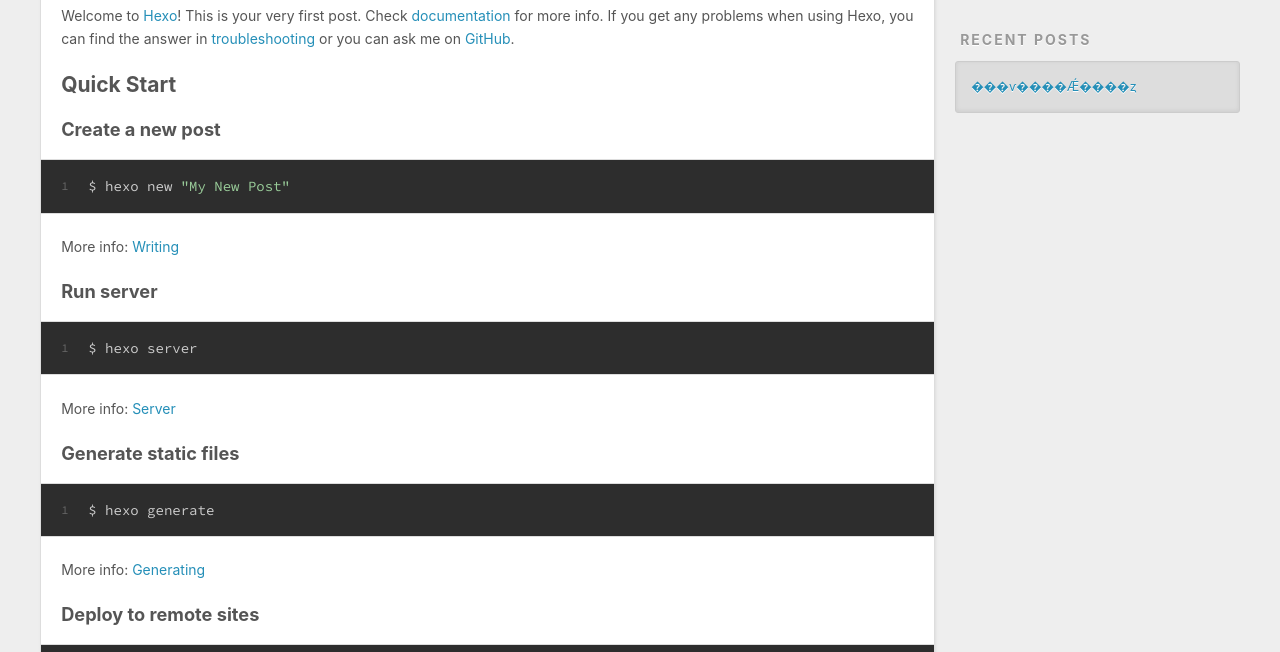
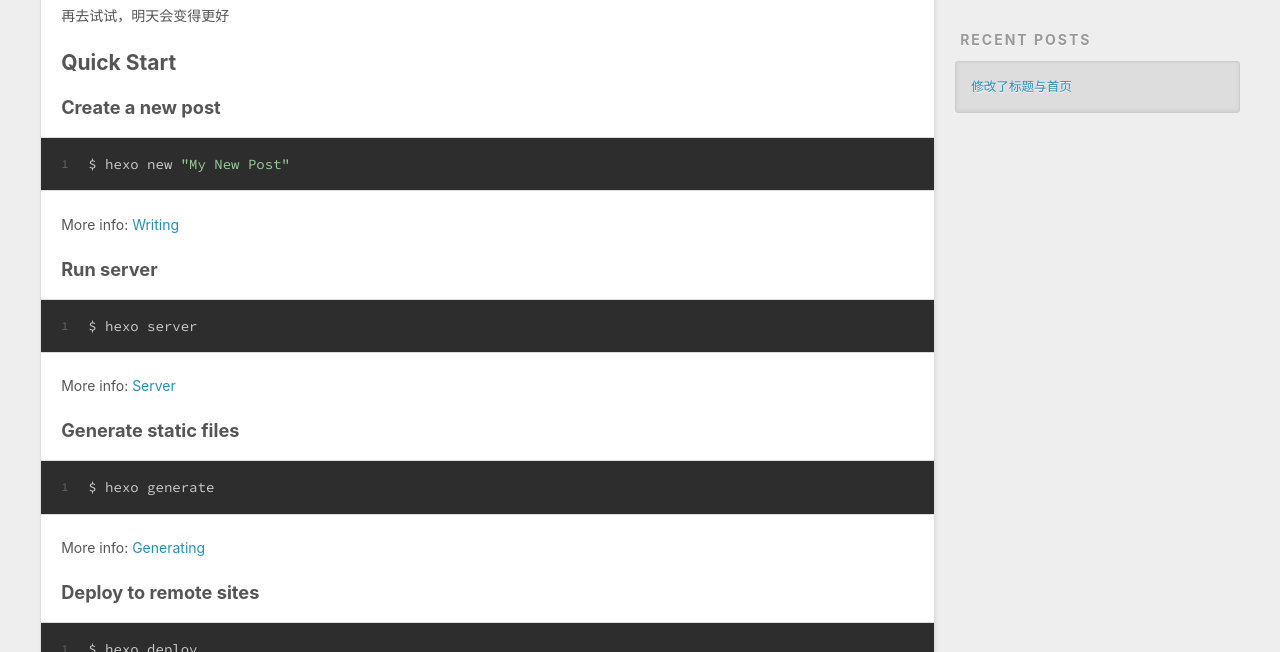
Before and after one commit to BustJustice/BustJustice.github.io, a plain HTML site: page index.html in a window 1280 px wide. Shown: the part 448-1100 px from the top of the page. Drawn offline with nearby package versions, Linux system fonts and the light colour scheme.

Commit message:
Site updated: 2019-07-18 22:06:39

```diff
--- a/index.html
+++ b/index.html
@@ -14,7 +14,6 @@
     <meta property="og:locale" content="default">
     <meta name="twitter:card" content="summary">
     <meta name="twitter:title" content="Hexo">
-
     <link rel="alternate" href="/atom.xml" title="Hexo" type="application/atom+xml">
 
 
@@ -86,14 +85,7 @@
                         </header>
 
                         <div class="article-entry" itemprop="articleBody">
-
-                            <p>Welcome to <a href="https://hexo.io/" target="_blank" rel="noopener">Hexo</a>! This is
-                                your very first post. Check <a href="https://hexo.io/docs/" target="_blank"
-                                                               rel="noopener">documentation</a> for more info. If you
-                                get any problems when using Hexo, you can find the answer in <a
-                                        href="https://hexo.io/docs/troubleshooting.html" target="_blank" rel="noopener">troubleshooting</a>
-                                or you can ask me on <a href="https://github.com/hexojs/hexo/issues" target="_blank"
-                                                        rel="noopener">GitHub</a>.</p>
+                            <p>再去试试，明天会变得更好</p>
                             <h2 id="Quick-Start"><a href="#Quick-Start" class="headerlink" title="Quick Start"></a>Quick
                                 Start</h2>
                             <h3 id="Create-a-new-post"><a href="#Create-a-new-post" class="headerlink"
@@ -172,8 +164,6 @@
                         <footer class="article-footer">
                             <a data-url="http://yoursite.com/2019/07/18/hello-world/"
                                data-id="cjy8mgwvj0000uscgzvywvpws" class="article-share-link">Share</a>
-
-
                         </footer>
                     </div>
 
@@ -202,7 +192,7 @@
                         <ul>
 
                             <li>
-                                <a href="/2019/07/18/hello-world/">���ѵ����Ǽ����ȥ</a>
+                                <a href="/2019/07/18/hello-world/">修改了标题与首页</a>
                             </li>
 
                         </ul>
```
